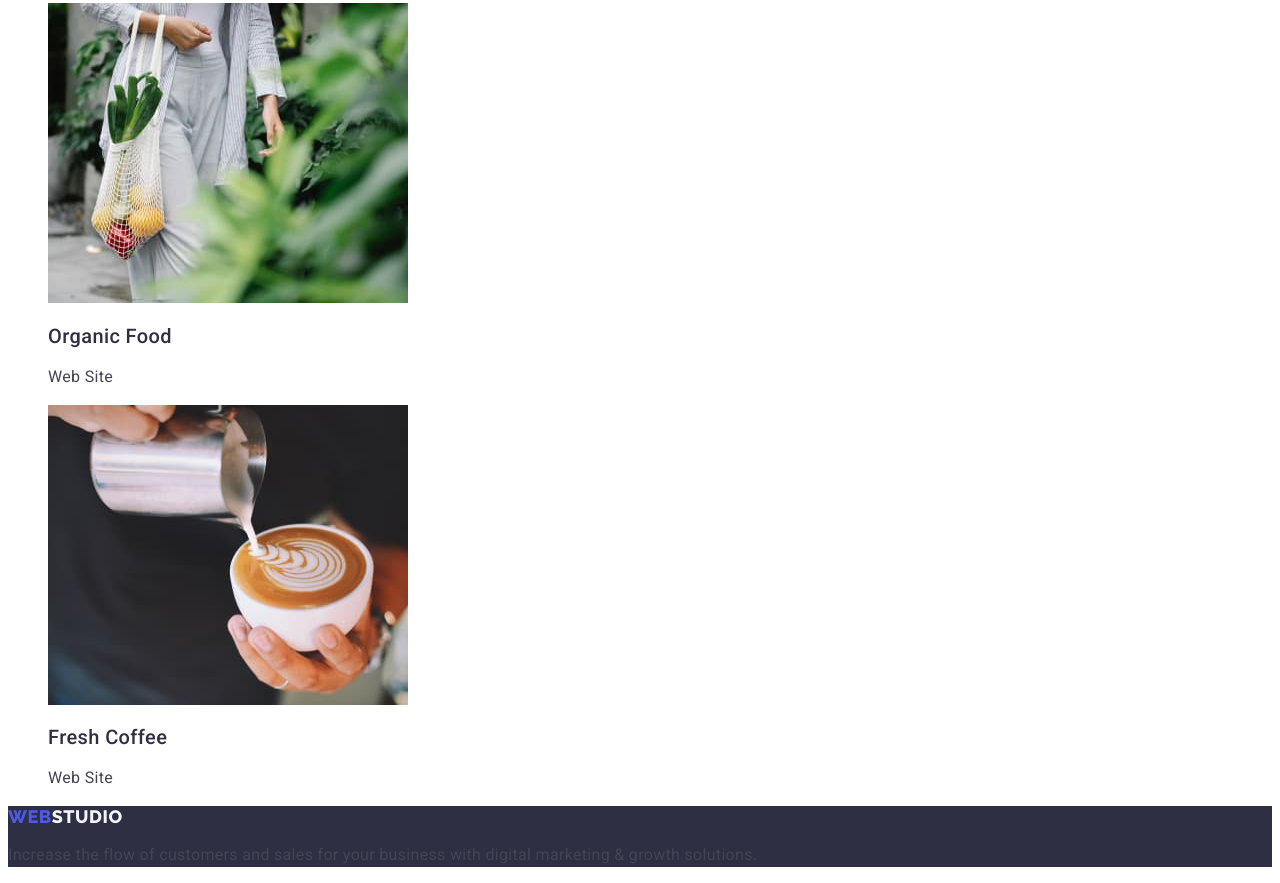
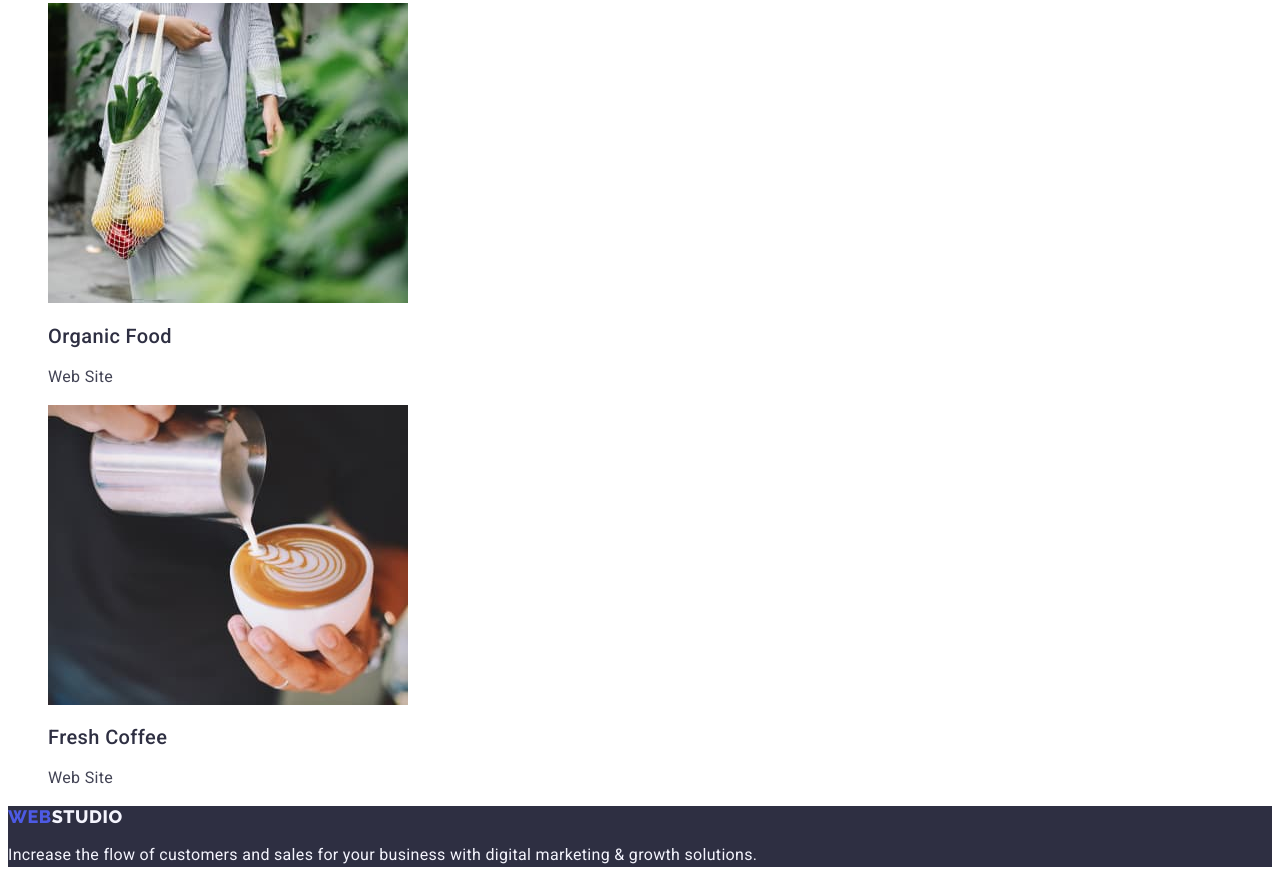
Before and after one commit to YuraTataryn/goit-markup-hw-02, a plain HTML site: page portfolio.html in a window 1280 px wide. Shown: the part 3168-4051 px from the top of the page. Drawn offline with Linux system fonts and the light colour scheme.

Commit message:
Update portfolio.html

```diff
--- a/portfolio.html
+++ b/portfolio.html
@@ -111,7 +111,7 @@
         </main>
         <footer class="footer">
             <a href="./index.html" class="logo-link link">Web<span class="light-logo">Studio</span></a>
-            <p class="text">
+            <p class="text-footer">
                 Increase the flow of customers and sales for your business with digital marketing & growth solutions.
             </p>
         </footer>
```
